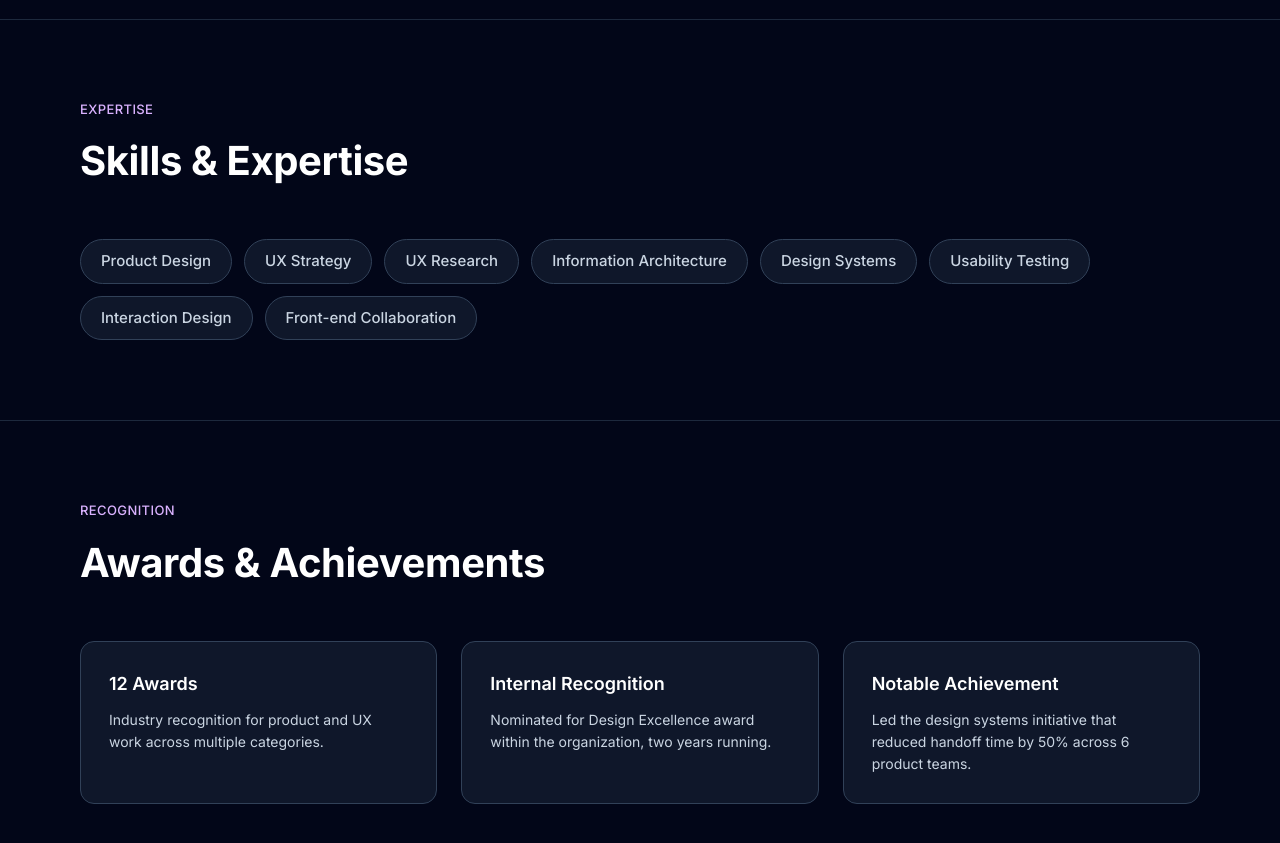
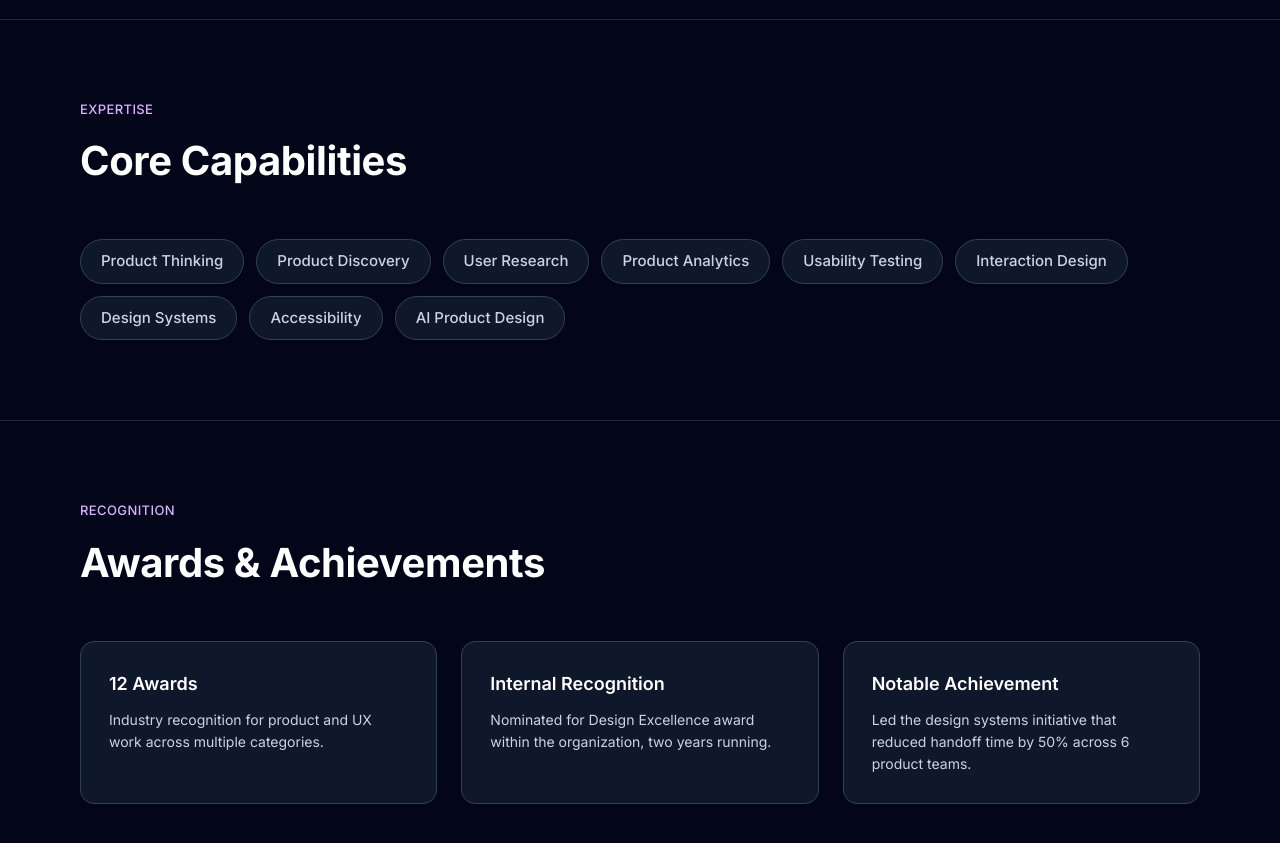
Before and after one commit to juliabizol/julia-portfolio, a Next.js app: page /about in a window 1280 px wide. Shown: the part 2080-2923 px from the top of the page. Built offline with nearby package versions, Linux system fonts and the light colour scheme.

Commit message:
Update About page Skills & Expertise section to Core Capabilities

```diff
--- a/src/app/about/page.tsx
+++ b/src/app/about/page.tsx
@@ -10,14 +10,15 @@ export const metadata = {
 };
 
 const skills = [
-  "Product Design",
-  "UX Strategy",
-  "UX Research",
-  "Information Architecture",
-  "Design Systems",
+  "Product Thinking",
+  "Product Discovery",
+  "User Research",
+  "Product Analytics",
   "Usability Testing",
   "Interaction Design",
-  "Front-end Collaboration",
+  "Design Systems",
+  "Accessibility",
+  "AI Product Design",
 ];
 
 const experience = [
@@ -188,7 +189,7 @@ export default function AboutPage() {
               EXPERTISE
             </p>
             <h2 className="text-[32px] md:text-[40px] font-bold tracking-[-0.01em] text-white">
-              Skills &amp; Expertise
+              Core Capabilities
             </h2>
           </div>
           <div className="flex flex-wrap gap-3">
```
